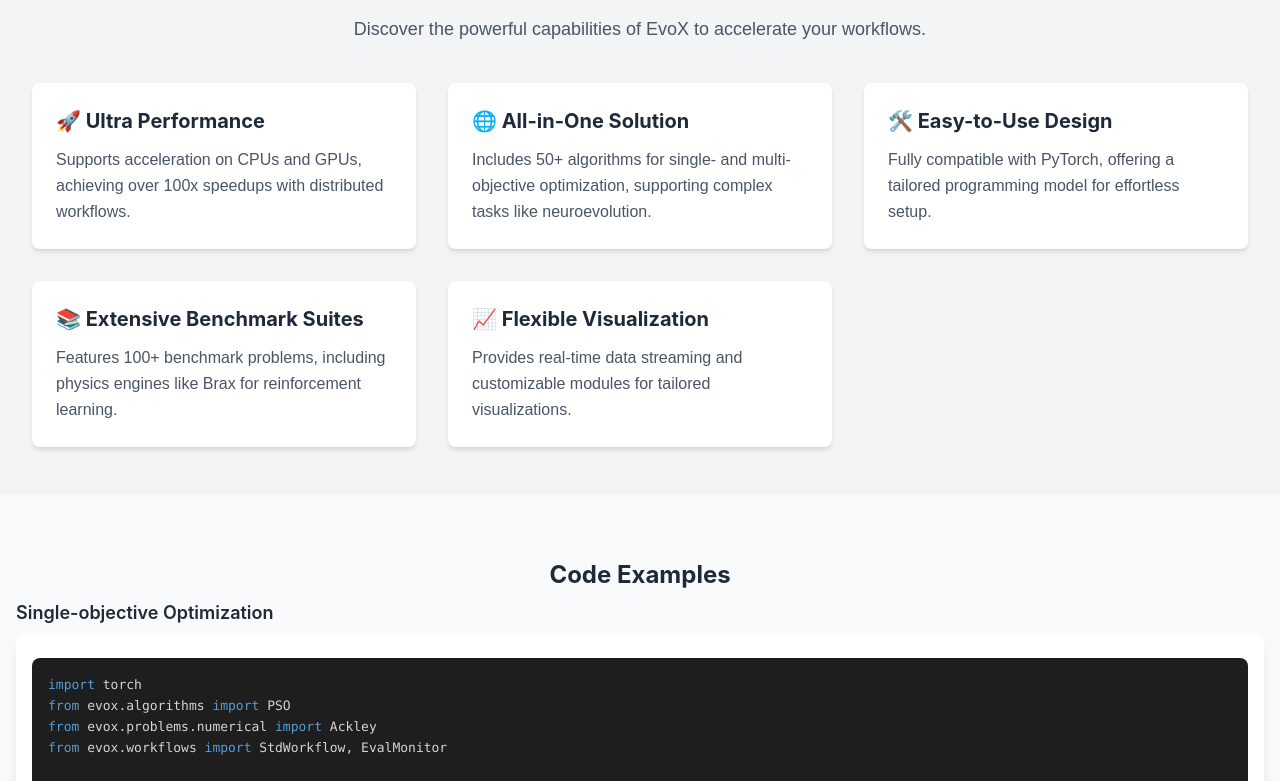
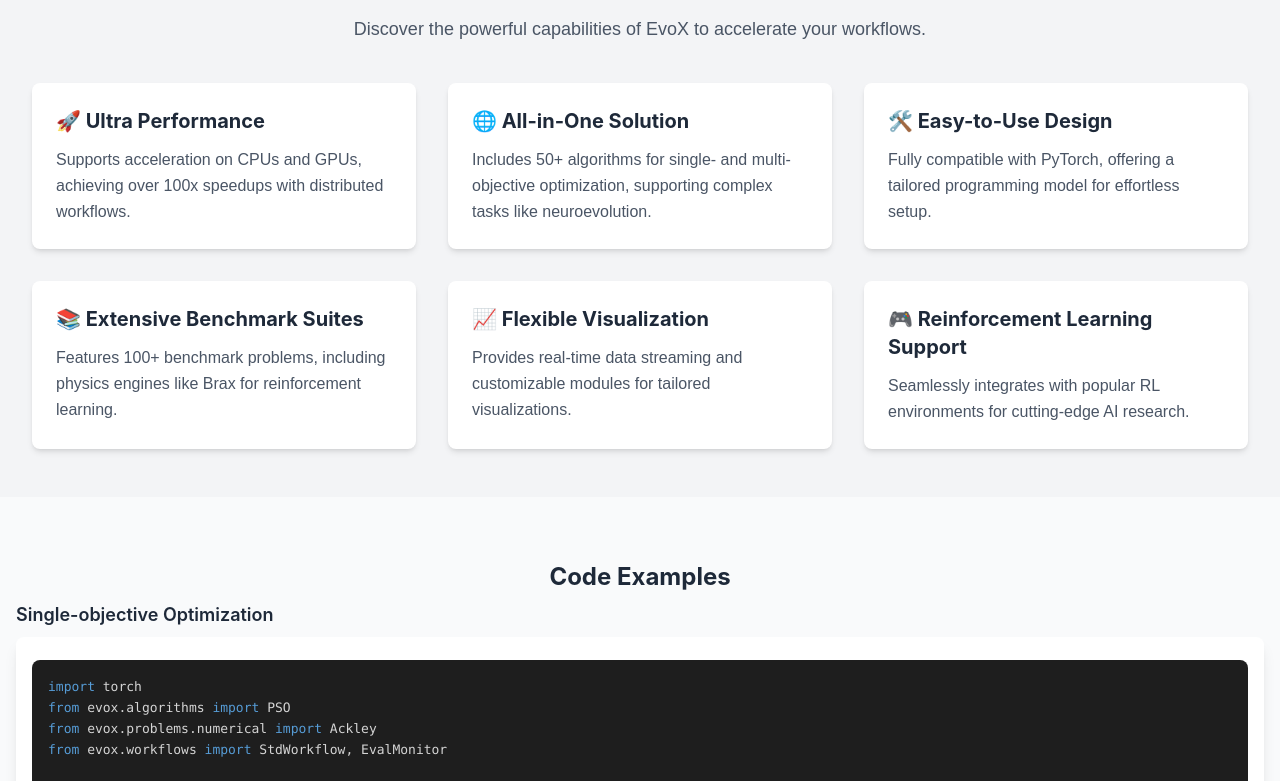
Before and after one commit to BillHuang2001/evogit_web, a Next.js app: page / in a window 1280 px wide. Shown: the part 707-1488 px from the top of the page. Built offline with nearby package versions, Linux system fonts and the light colour scheme.

Commit message:
gpt-4o: Refined Key Features layout to a 1x3 grid for better visual appeal and added content for reinforcement learning support.

```diff
--- a/src/components/KeyFeatures.jsx
+++ b/src/components/KeyFeatures.jsx
@@ -25,6 +25,11 @@
       description:
         "Provides real-time data streaming and customizable modules for tailored visualizations.",
     },
+    {
+      title: "🎮 Reinforcement Learning Support",
+      description:
+        "Seamlessly integrates with popular RL environments for cutting-edge AI research.",
+    },
   ];
 
   return (
@@ -36,7 +41,7 @@
         <p className="mt-4 text-lg text-gray-600 dark:text-gray-300 text-center">
           Discover the powerful capabilities of EvoX to accelerate your workflows.
         </p>
-        <div className="mt-10 grid grid-cols-1 sm:grid-cols-2 lg:grid-cols-3 gap-8">
+        <div className="mt-10 grid grid-cols-1 md:grid-cols-3 gap-8">
           {features.map((feature, index) => (
             <FeatureCard key={index} title={feature.title} description={feature.description} />
           ))}
```
